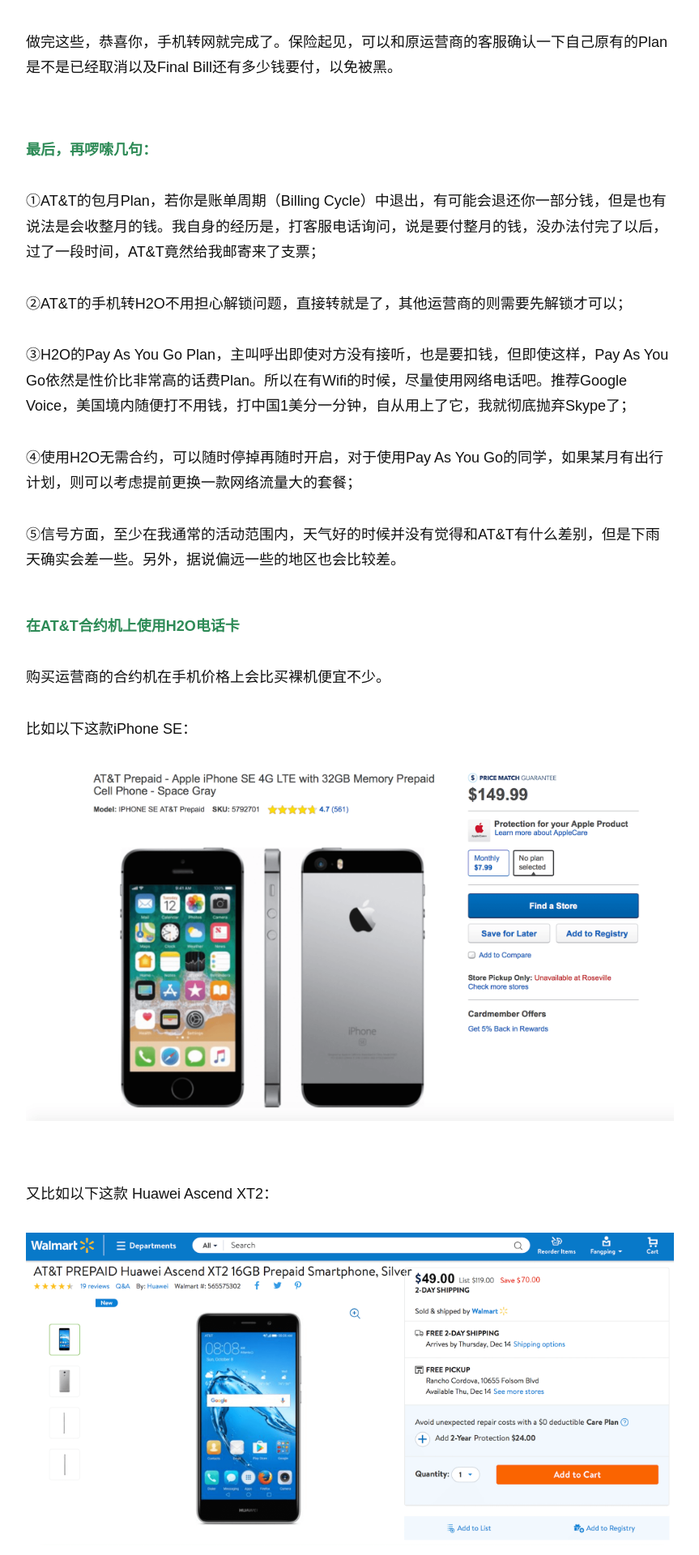
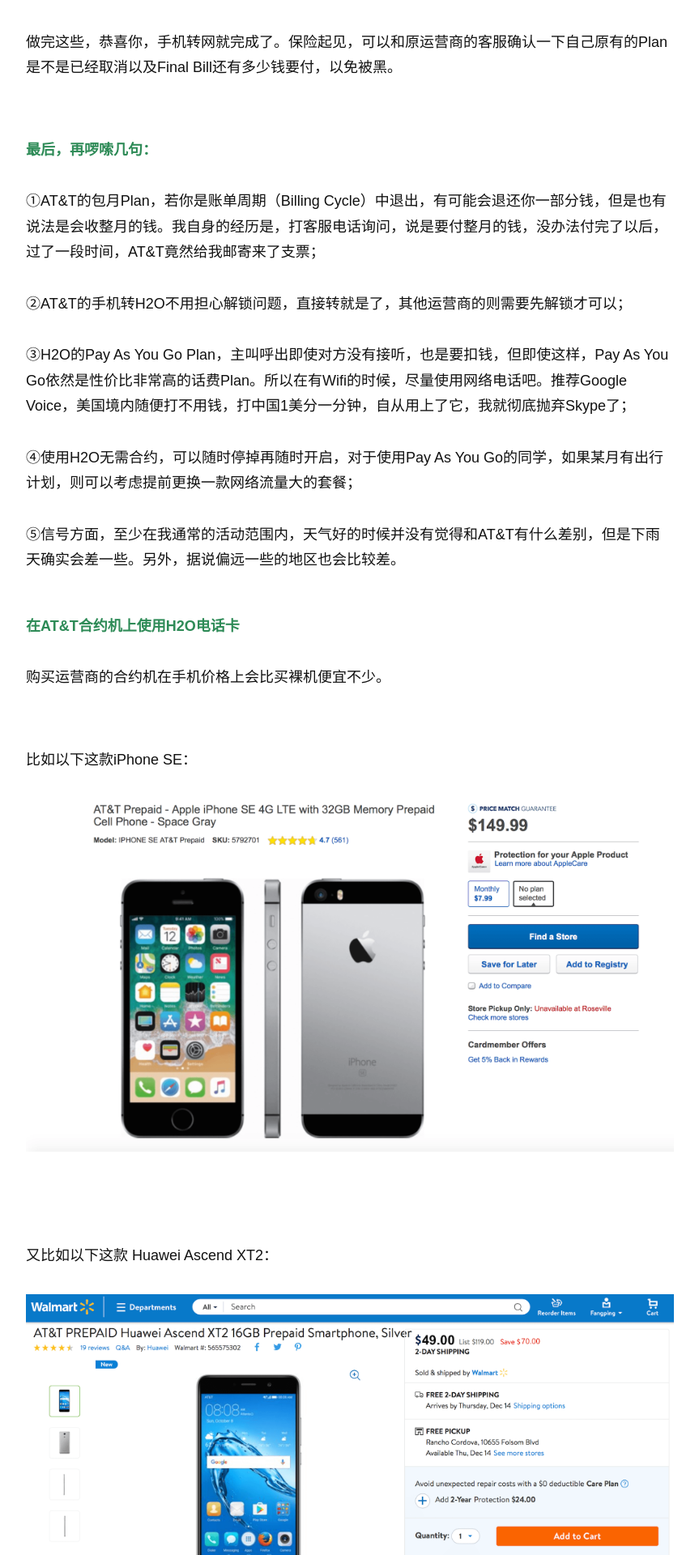
Before and after one commit to wolfwifee/wolfwifee.github.com, a Jekyll site: the page built from _posts/2016-09-06-transfer-from-att-to-h2o.md, in a window 1280 px wide. Shown: the part 4480-6400 px from the top of the page at 81% size, without its empty margins (208-1071 px from the left). Built offline with Jekyll 4.4.1, drawn with Linux system fonts in a browser that asks for light colours; comment, search, counter and statistics services are not loaded.

Commit message:
Update 2016-09-06-transfer-from-att-to-h2o.md

```diff
--- a/_posts/2016-09-06-transfer-from-att-to-h2o.md
+++ b/_posts/2016-09-06-transfer-from-att-to-h2o.md
@@ -116,6 +116,8 @@
 
 购买运营商的合约机在手机价格上会比买裸机便宜不少。
 
+<p style="margin-bottom:70px"></p>
+
 比如以下这款iPhone SE：
 
 <p itemprop="image" itemscope itemtype="https://schema.org/ImageObject">
@@ -124,6 +126,8 @@
   <meta itemprop="width" content="360">
   <meta itemprop="height" content="240">
 </p>
+
+<p style="margin-bottom:70px"></p>
 
 又比如以下这款 Huawei Ascend XT2：
 
@@ -134,11 +138,15 @@
   <meta itemprop="height" content="240">
 </p>
 
+<p style="margin-bottom:70px"></p>
+
 但这些手机往往捆绑着高昂的话费套餐，让人望而却步。
 
 但是，H2O是租用的AT&T的网络，因此所有AT&T(AT&T Locked)的合约机都可以无需解锁直接使用H2O的卡！！！
 
 这个也就意味着，我们可以低价购买到心仪的手机，例如最新的iPhone等，然后抛弃掉AT&T的高额话费合同，插入物美价廉的H2O电话卡，再为手机手动添加一个H2O的APN信息就可以使用了，是不是棒棒哒？
+
+<p style="margin-bottom:70px"></p>
 
 手动添加APN很简单↓↓↓
 
```
